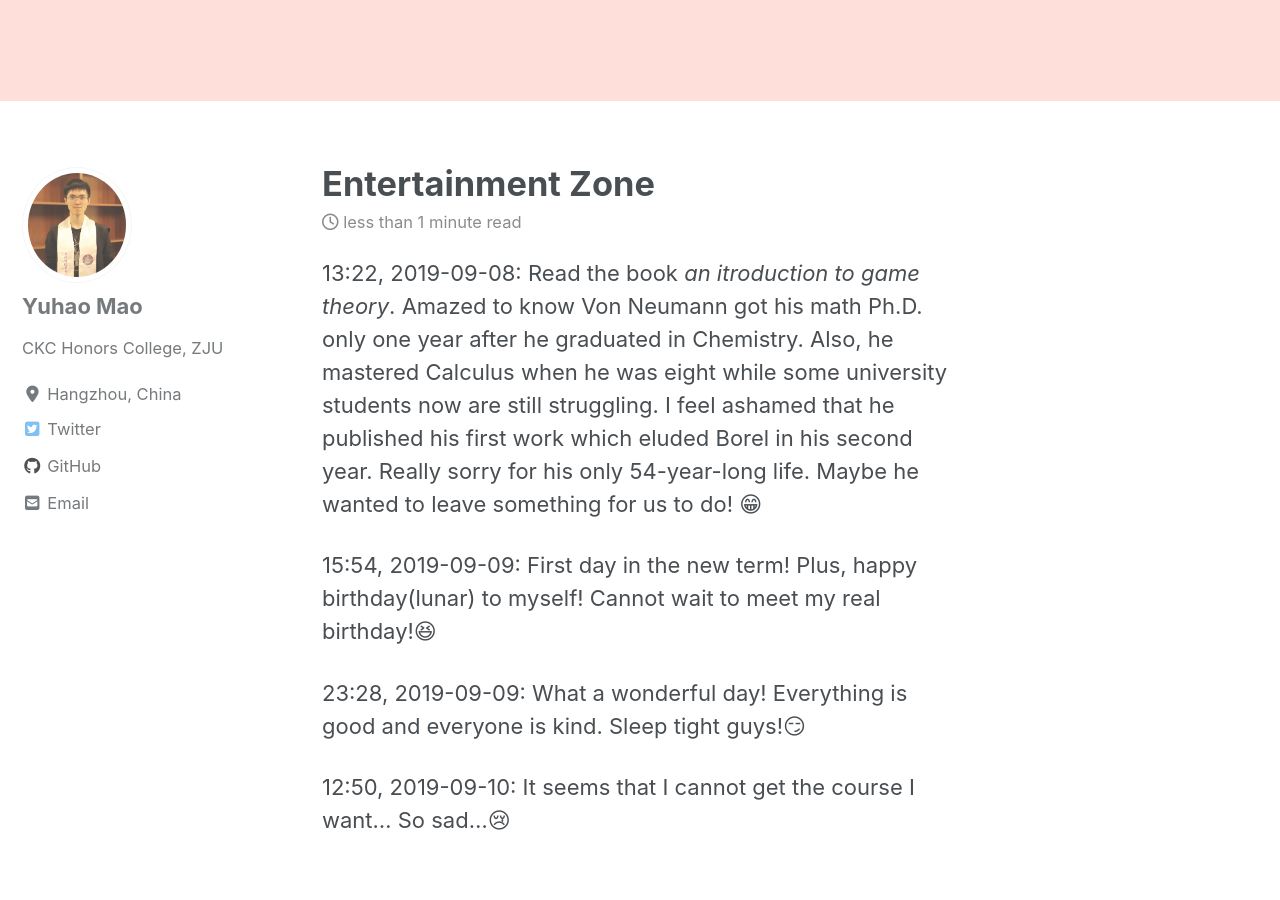
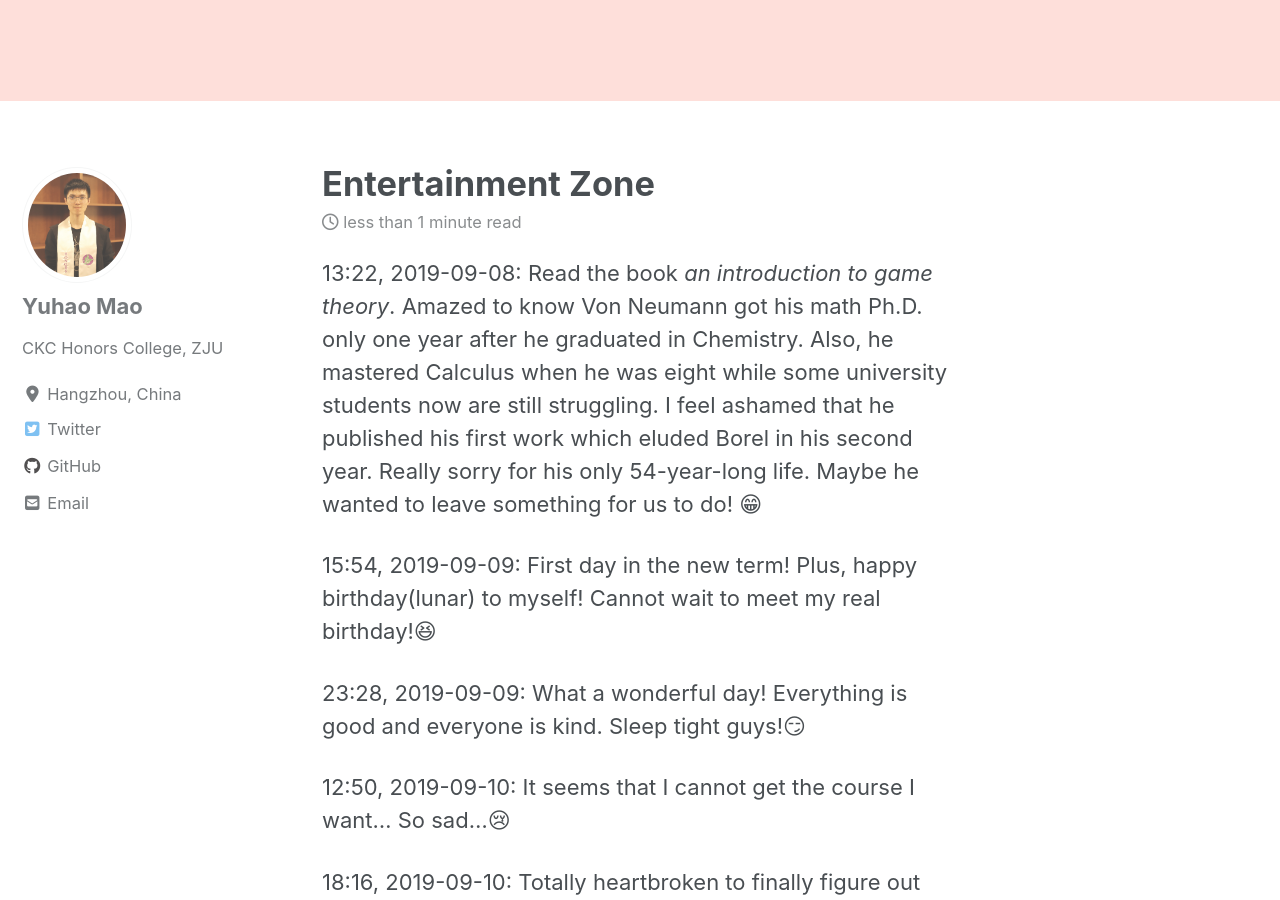
Before and after one commit to AlgebraLoveme/AlgebraLoveme.github.io, a Jekyll site: the page built from _pages/Entertainment.md, in a window 1280 px wide and 900 px high, scrolled down 948 px. Built offline with Jekyll 4.4.1, drawn with Linux system fonts in a browser that asks for light colours; cached includes are drawn as plain includes; nearby versions of some CDN libraries; emoji names are drawn with the system emoji font; some of the changed text lies outside the part shown.

Commit message:
Update Entertainment.md

```diff
--- a/_pages/Entertainment.md
+++ b/_pages/Entertainment.md
@@ -6,10 +6,12 @@
     image: "/imgs/surfboard.jpg"
 ---
 
-13:22, 2019-09-08: Read the book *an itroduction to game theory*. Amazed to know Von Neumann got his math Ph.D. only one year after he graduated in Chemistry. Also, he mastered Calculus when he was eight while some university students now are still struggling. I feel ashamed that he published his first work which eluded Borel in his second year. Really sorry for his only 54-year-long life. Maybe he wanted to leave something for us to do! :grin:
+13:22, 2019-09-08: Read the book *an introduction to game theory*. Amazed to know Von Neumann got his math Ph.D. only one year after he graduated in Chemistry. Also, he mastered Calculus when he was eight while some university students now are still struggling. I feel ashamed that he published his first work which eluded Borel in his second year. Really sorry for his only 54-year-long life. Maybe he wanted to leave something for us to do! :grin:
 
 15:54, 2019-09-09: First day in the new term! Plus, happy birthday(lunar) to myself! Cannot wait to meet my real birthday!:laughing:
 
 23:28, 2019-09-09: What a wonderful day! Everything is good and everyone is kind. Sleep tight guys!:smirk:
 
 12:50, 2019-09-10: It seems that I cannot get the course I want... So sad...:cry:
+
+18:16, 2019-09-10: Totally heartbroken to finally figure out that I have 2 over-600-page textbook, 1 over-400-page textbook, and 1 over-1400-page textbook(*art of assembly language*) to read this term already! Anyway, happy Teachers' day!
```
